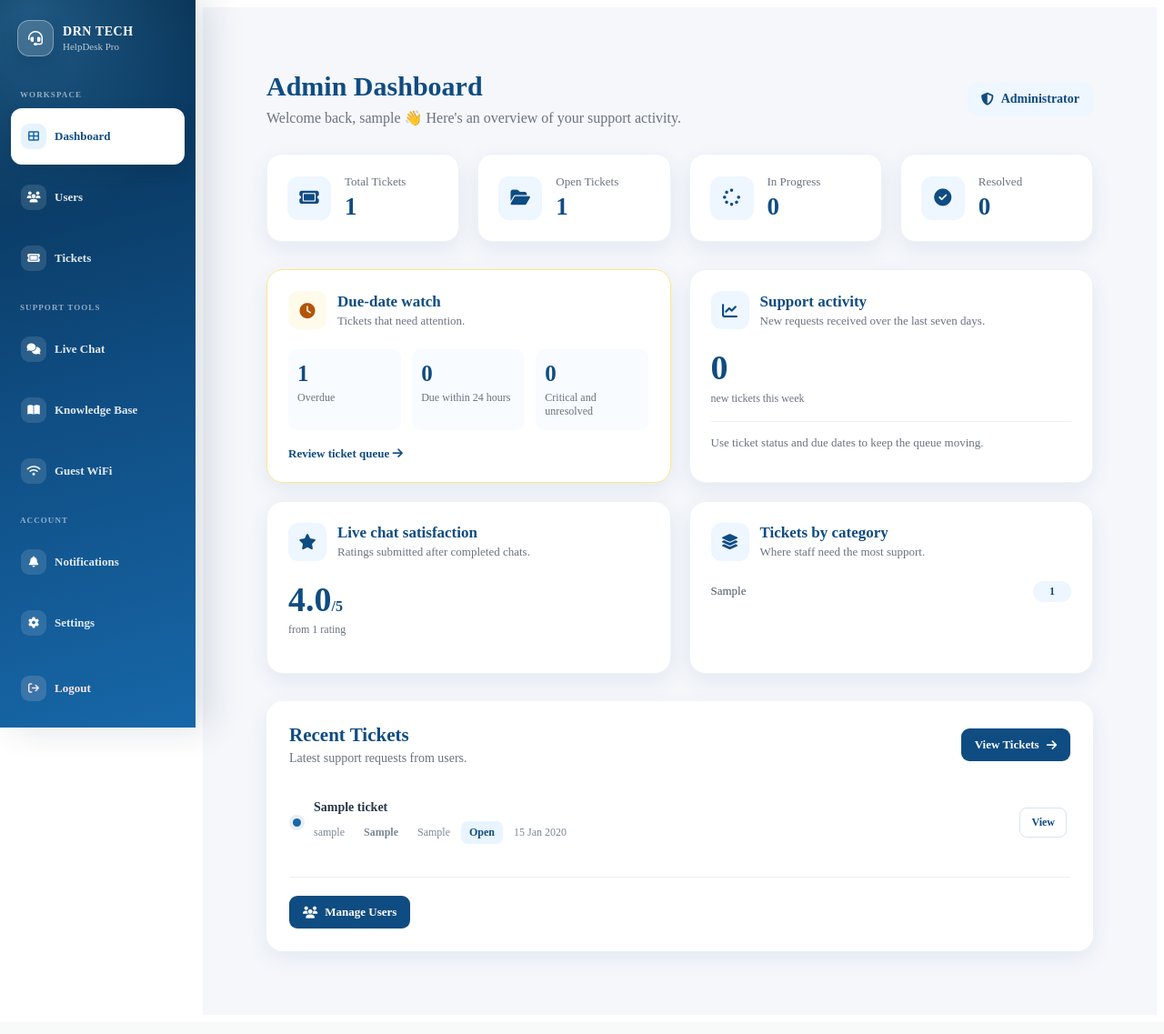
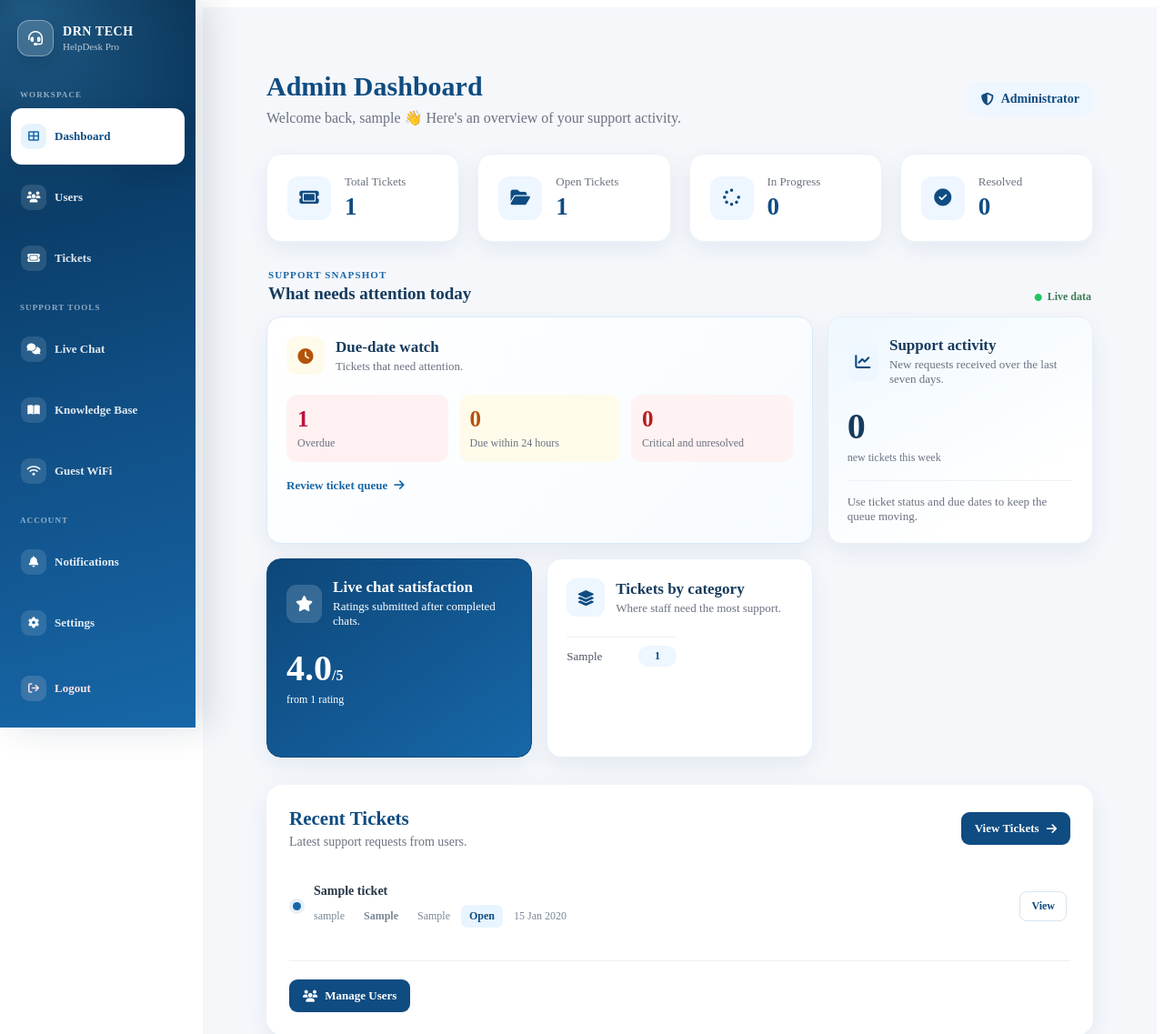
Before and after one commit to DRNWAMBZ/HelpDeskPro, a Flask app: page /admin in a window 1280 px wide. Shown: the top 1137 px of the page at 91% size. Before the commit the page ends 1054 px from the top, so only its background shows below. Run offline with Flask 3, Linux system fonts and the light colour scheme; a user stored in the database is signed in; tables that the repository leaves empty hold one stand-in row (values such as "Sample post"); some libraries are stand-ins or nearby versions.

Commit message:
Polish admin reports and improve ticket due date controls

```diff
--- a/app.py
+++ b/app.py
@@ -1710,7 +1710,7 @@ def create_ticket():
         db.session.commit()
 
         flash(
-            f"Ticket #{next_ticket_number} created successfully!",
+            f"Ticket HDP-{next_ticket_number:04d} created successfully!",
             "success",
         )
 
@@ -2938,6 +2938,11 @@ def admin_tickets():
         "",
     ).strip()
 
+    due_filter = request.args.get(
+        "due",
+        "",
+    ).strip()
+
     # Start with every ticket
     query = Ticket.query.join(User)
 
@@ -3001,6 +3006,29 @@ def admin_tickets():
         )
 
     # ---------------------------------
+    # DUE DATE / SLA FILTER
+    # ---------------------------------
+
+    now = datetime.utcnow()
+    due_soon_cutoff = now + timedelta(hours=24)
+
+    if due_filter == "overdue":
+        query = query.filter(
+            Ticket.status != "Resolved",
+            Ticket.due_at.isnot(None),
+            Ticket.due_at < now,
+        )
+    elif due_filter == "due_soon":
+        query = query.filter(
+            Ticket.status != "Resolved",
+            Ticket.due_at.isnot(None),
+            Ticket.due_at >= now,
+            Ticket.due_at <= due_soon_cutoff,
+        )
+    elif due_filter == "no_due_date":
+        query = query.filter(Ticket.due_at.is_(None))
+
+    # ---------------------------------
     # GET FILTERED TICKETS
     # ---------------------------------
 
@@ -3038,6 +3066,7 @@ def admin_tickets():
         status_filter=status_filter,
         priority_filter=priority_filter,
         category_filter=category_filter,
+        due_filter=due_filter,
         ticket_categories=TICKET_CATEGORIES,
     )
 # -------------------------
--- a/static/css/admin.css
+++ b/static/css/admin.css
@@ -128,21 +128,64 @@
 
 .admin-report-grid {
     display: grid;
-    grid-template-columns: repeat(2, minmax(0, 1fr));
-    gap: 20px;
+    grid-template-columns: repeat(3, minmax(0, 1fr));
+    gap: 16px;
+}
+
+.admin-reporting {
     margin-bottom: 30px;
+}
+
+.admin-reporting-header {
+    align-items: end;
+    display: flex;
+    justify-content: space-between;
+    margin: 0 2px 14px;
+}
+
+.admin-reporting-eyebrow {
+    color: #1767A8;
+    display: block;
+    font-size: 11px;
+    font-weight: 800;
+    letter-spacing: 0.1em;
+    margin-bottom: 4px;
+    text-transform: uppercase;
+}
+
+.admin-reporting-header h2 {
+    color: #173b5d;
+    font-size: 19px;
+    margin: 0;
+}
+
+.admin-reporting-live {
+    align-items: center;
+    color: #3e7b55;
+    display: inline-flex;
+    font-size: 12px;
+    font-weight: 700;
+    gap: 6px;
+}
+
+.admin-reporting-live i {
+    color: #22c55e;
+    font-size: 8px;
 }
 
 .admin-report-card {
     background: #ffffff;
-    border: 1px solid #edf2f7;
-    border-radius: 18px;
-    box-shadow: 0 8px 25px rgba(15, 76, 129, 0.08);
-    padding: 23px;
+    border: 1px solid #e7eff7;
+    border-radius: 16px;
+    box-shadow: 0 10px 26px rgba(15, 76, 129, 0.07);
+    min-height: 175px;
+    padding: 21px;
 }
 
 .admin-report-card-alert {
-    border-color: #fde68a;
+    background: linear-gradient(135deg, #ffffff 0%, #f7fbff 100%);
+    border-color: #d9eafa;
+    grid-column: span 2;
 }
 
 .admin-report-card-heading {
@@ -170,7 +213,7 @@
 }
 
 .admin-report-card h2 {
-    color: #0F4C81;
+    color: #173b5d;
     font-size: 17px;
     margin: 0 0 3px;
 }
@@ -189,14 +232,13 @@
 }
 
 .admin-report-metrics div {
-    background: #f8fbff;
-    border-radius: 10px;
-    padding: 13px 10px;
+    border-radius: 12px;
+    padding: 13px 12px;
 }
 
 .admin-report-metrics strong,
 .admin-report-feature-metric strong {
-    color: #0F4C81;
+    color: #173b5d;
     display: block;
     font-size: 25px;
     line-height: 1.1;
@@ -211,7 +253,10 @@
 }
 
 .admin-report-link {
-    color: #0F4C81;
+    align-items: center;
+    color: #1767A8;
+    display: inline-flex;
+    gap: 7px;
     font-size: 13px;
     font-weight: 700;
     text-decoration: none;
@@ -226,7 +271,7 @@
 }
 
 .admin-report-feature-metric strong {
-    font-size: 38px;
+    font-size: 40px;
 }
 
 .admin-report-feature-metric small {
@@ -237,6 +282,60 @@
 .admin-report-note {
     border-top: 1px solid #edf2f7;
     padding-top: 15px;
+}
+
+.report-metric-overdue {
+    background: #fff1f2;
+}
+
+.report-metric-overdue strong {
+    color: #be123c;
+}
+
+.report-metric-soon {
+    background: #fffbeb;
+}
+
+.report-metric-soon strong {
+    color: #b45309;
+}
+
+.report-metric-critical {
+    background: #fef2f2;
+}
+
+.report-metric-critical strong {
+    color: #b91c1c;
+}
+
+.admin-report-card-activity {
+    background: linear-gradient(150deg, #eff8ff 0%, #ffffff 75%);
+}
+
+.admin-report-card-satisfaction {
+    background: linear-gradient(145deg, #0d4779 0%, #1767a8 100%);
+    border-color: #0d4779;
+}
+
+.admin-report-card-satisfaction h2,
+.admin-report-card-satisfaction .admin-report-feature-metric strong,
+.admin-report-card-satisfaction .admin-report-feature-metric span,
+.admin-report-card-satisfaction .admin-report-card-heading p,
+.admin-report-card-satisfaction .admin-report-empty {
+    color: #ffffff;
+}
+
+.admin-report-card-satisfaction .admin-report-icon {
+    background: rgba(255, 255, 255, 0.16);
+    color: #ffffff;
+}
+
+.admin-report-card-satisfaction .admin-report-empty {
+    background: rgba(255, 255, 255, 0.12);
+}
+
+.admin-report-card-satisfaction .admin-report-empty i {
+    color: #fbbf24;
 }
 
 .admin-report-empty {
@@ -256,6 +355,9 @@
 }
 
 .admin-category-list {
+    display: grid;
+    gap: 7px;
+    grid-template-columns: repeat(2, minmax(0, 1fr));
     list-style: none;
     margin: 0;
     padding: 0;
@@ -268,12 +370,12 @@
     display: flex;
     font-size: 13px;
     justify-content: space-between;
-    padding: 10px 0;
+    padding: 9px 0;
 }
 
 .admin-category-list li:first-child {
-    border-top: 0;
-    padding-top: 0;
+    border-top: 1px solid #edf2f7;
+    padding-top: 9px;
 }
 
 .admin-category-list strong {
@@ -551,7 +653,22 @@
         grid-template-columns: 1fr;
     }
 
+    .admin-report-card-alert,
+    .admin-category-report {
+        grid-column: auto;
+    }
+
     .admin-report-metrics {
+        grid-template-columns: 1fr;
+    }
+
+    .admin-reporting-header {
+        align-items: flex-start;
+        flex-direction: column;
+        gap: 8px;
+    }
+
+    .admin-category-list {
         grid-template-columns: 1fr;
     }
 
--- a/templates/admin/dashboard.html
+++ b/templates/admin/dashboard.html
@@ -67,7 +67,16 @@ Admin Dashboard
 
     </div>
 
-    <section class="admin-report-grid" aria-label="Support reports">
+    <section class="admin-reporting" aria-label="Support reports">
+        <div class="admin-reporting-header">
+            <div>
+                <span class="admin-reporting-eyebrow">Support snapshot</span>
+                <h2>What needs attention today</h2>
+            </div>
+            <span class="admin-reporting-live"><i class="fa-solid fa-circle" aria-hidden="true"></i> Live data</span>
+        </div>
+
+    <div class="admin-report-grid">
 
         <div class="admin-report-card admin-report-card-alert">
             <div class="admin-report-card-heading">
@@ -78,15 +87,15 @@ Admin Dashboard
                 </div>
             </div>
             <div class="admin-report-metrics">
-                <div>
+                <div class="report-metric-overdue">
                     <strong>{{ overdue_tickets }}</strong>
                     <span>Overdue</span>
                 </div>
-                <div>
+                <div class="report-metric-soon">
                     <strong>{{ due_soon_tickets }}</strong>
                     <span>Due within 24 hours</span>
                 </div>
-                <div>
+                <div class="report-metric-critical">
                     <strong>{{ critical_open_tickets }}</strong>
                     <span>Critical and unresolved</span>
                 </div>
@@ -96,7 +105,7 @@ Admin Dashboard
             </a>
         </div>
 
-        <div class="admin-report-card">
+        <div class="admin-report-card admin-report-card-activity">
             <div class="admin-report-card-heading">
                 <span class="admin-report-icon"><i class="fa-solid fa-chart-line"></i></span>
                 <div>
@@ -111,7 +120,7 @@ Admin Dashboard
             <p class="admin-report-note">Use ticket status and due dates to keep the queue moving.</p>
         </div>
 
-        <div class="admin-report-card">
+        <div class="admin-report-card admin-report-card-satisfaction">
             <div class="admin-report-card-heading">
                 <span class="admin-report-icon"><i class="fa-solid fa-star"></i></span>
                 <div>
@@ -157,6 +166,7 @@ Admin Dashboard
             {% endif %}
         </div>
 
+    </div>
     </section>
 
     <div class="admin-section">
--- a/templates/admin/ticket_details.html
+++ b/templates/admin/ticket_details.html
@@ -1,7 +1,7 @@
 {% extends "base.html" %}
 
 {% block title %}
-Ticket HDP-{{ "%04d"|format(ticket.id) }}
+Ticket HDP-{{ "%04d"|format(ticket.ticket_number) }}
 {% endblock %}
 
 {% block content %}
@@ -13,7 +13,7 @@ Ticket HDP-{{ "%04d"|format(ticket.id) }}
         <div>
 
             <span class="ticket-number">
-                Ticket HDP-{{ "%04d"|format(ticket.id) }}
+                Ticket HDP-{{ "%04d"|format(ticket.ticket_number) }}
             </span>
 
             <h1>{{ ticket.subject }}</h1>
--- a/templates/dashboard/dashboard.html
+++ b/templates/dashboard/dashboard.html
@@ -104,7 +104,7 @@ Dashboard
                             <strong>{{ ticket.subject }}</strong>
 
                             <div class="user-ticket-list-meta">
-                                <span>HDP-{{ "%04d"|format(ticket.id) }}</span>
+                                <span>HDP-{{ "%04d"|format(ticket.ticket_number) }}</span>
 
                                 <span
                                     class="status-badge
--- a/templates/tickets.html
+++ b/templates/tickets.html
@@ -69,7 +69,7 @@ Tickets
                         <div class="user-ticket-list-meta">
 
                             <span>
-                                HDP-{{ "%04d"|format(ticket.id) }}
+                                HDP-{{ "%04d"|format(ticket.ticket_number) }}
                             </span>
 
                             <span
```
Also changed, not shown: templates/admin/tickets.html (+25 -1 lines), tests/test_regression.py (+22 -0 lines).
